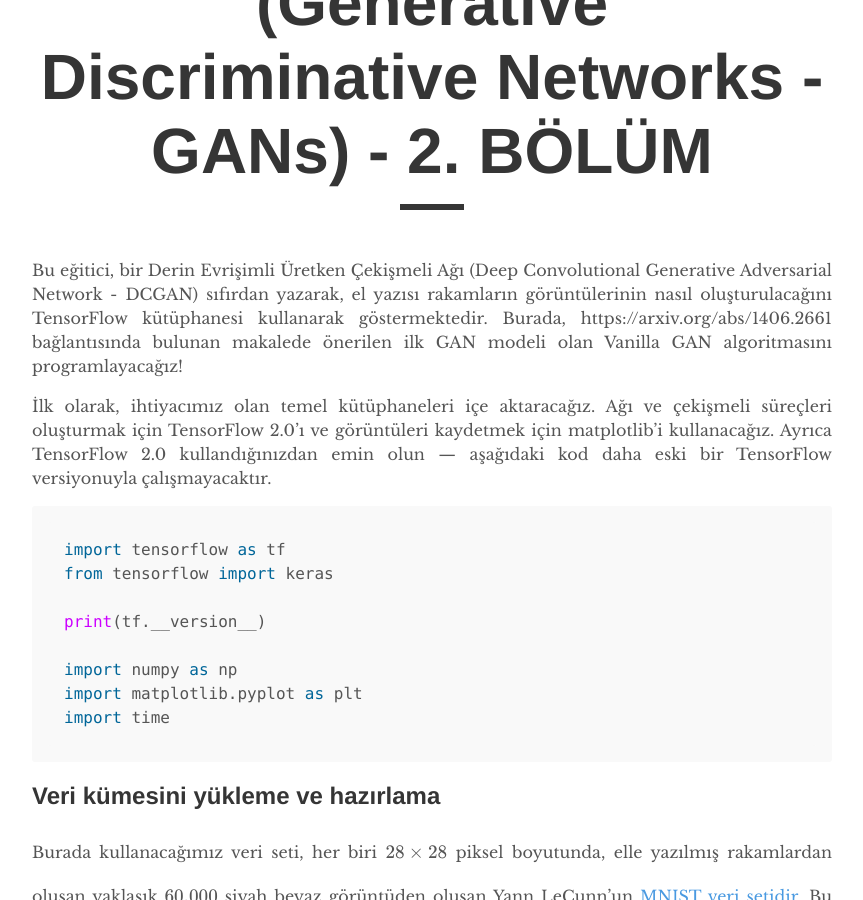
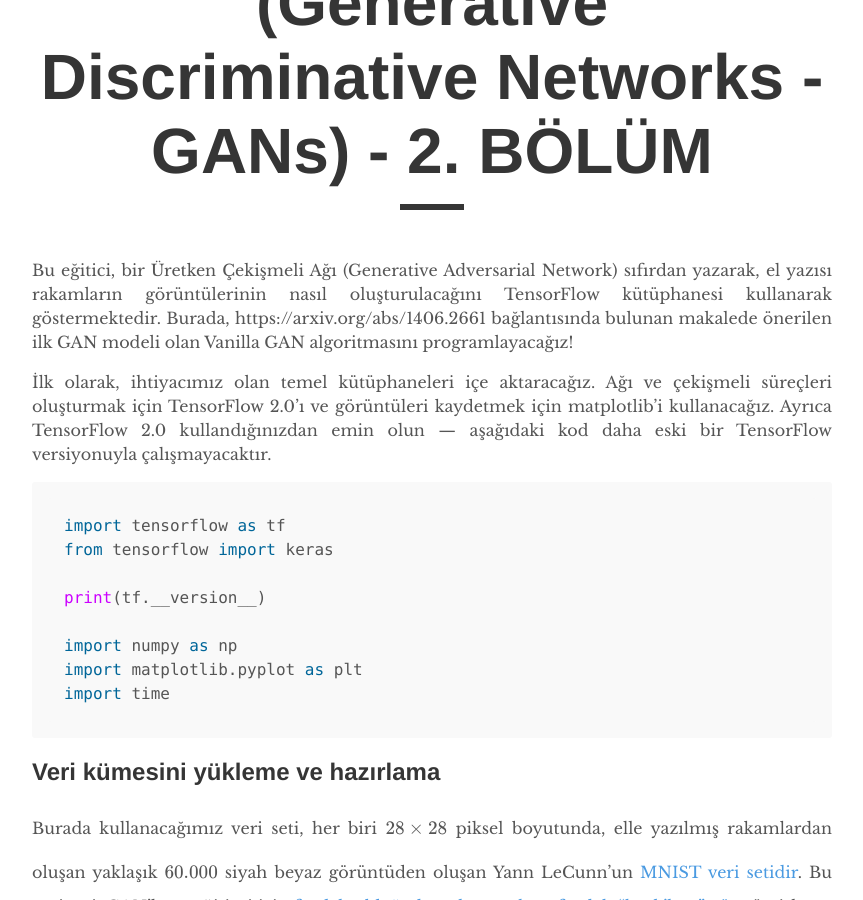
Before and after one commit to mmuratarat/turkish, a Jekyll site: the page built from _posts/2022-01-18-GANs_in_TensorFlow.md, in a window 1280 px wide and 900 px high, scrolled down 305 px. Shown: the whole window, without its empty margins (208-1071 px from the left). Built offline with Jekyll 4.4.1, drawn with Linux system fonts in a browser that asks for light colours; nearby versions of some CDN libraries; formulas are drawn with MathJax 3; comment, search, counter and statistics services are not loaded.

Commit message:
Update 2022-01-18-GANs_in_TensorFlow.md

```diff
--- a/_posts/2022-01-18-GANs_in_TensorFlow.md
+++ b/_posts/2022-01-18-GANs_in_TensorFlow.md
@@ -5,7 +5,7 @@ author: "MMA"
 comments: true
 ---
 
-Bu eğitici, bir Derin Evrişimli Üretken Çekişmeli Ağı (Deep Convolutional Generative Adversarial Network - DCGAN) sıfırdan yazarak, el yazısı rakamların görüntülerinin nasıl oluşturulacağını TensorFlow kütüphanesi kullanarak göstermektedir. Burada, https://arxiv.org/abs/1406.2661 bağlantısında bulunan makalede önerilen ilk GAN modeli olan Vanilla GAN algoritmasını programlayacağız!
+Bu eğitici, bir Üretken Çekişmeli Ağı (Generative Adversarial Network) sıfırdan yazarak, el yazısı rakamların görüntülerinin nasıl oluşturulacağını TensorFlow kütüphanesi kullanarak göstermektedir. Burada, https://arxiv.org/abs/1406.2661 bağlantısında bulunan makalede önerilen ilk GAN modeli olan Vanilla GAN algoritmasını programlayacağız!
 
 İlk olarak, ihtiyacımız olan temel kütüphaneleri içe aktaracağız. Ağı ve çekişmeli süreçleri oluşturmak için TensorFlow 2.0'ı ve görüntüleri kaydetmek için matplotlib'i kullanacağız. Ayrıca TensorFlow 2.0 kullandığınızdan emin olun — aşağıdaki kod daha eski bir TensorFlow versiyonuyla çalışmayacaktır.
 
```
